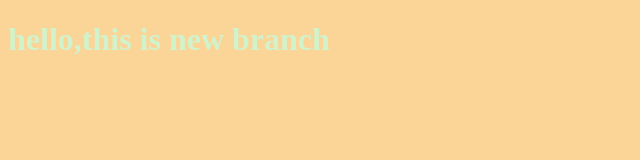
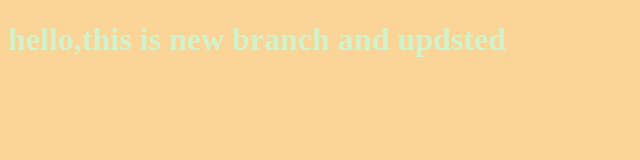
Before and after one commit to Habiba-Adel/learning-git, a plain HTML site: page index.html in a window 1280 px wide. Shown: the whole page, without its empty margins (0-640 px from the left). Drawn offline with Linux system fonts and the light colour scheme.

Commit message:
updating in my branch

```diff
--- a/index.html
+++ b/index.html
@@ -7,7 +7,7 @@
     <link rel="stylesheet" href="style.css">
 </head>
 <body>
-    <h1>hello,this is new branch </h1>
+    <h1>hello,this is new branch and updsted </h1>
     <script src="app.js"></script>
 </body>
 </html>
```
